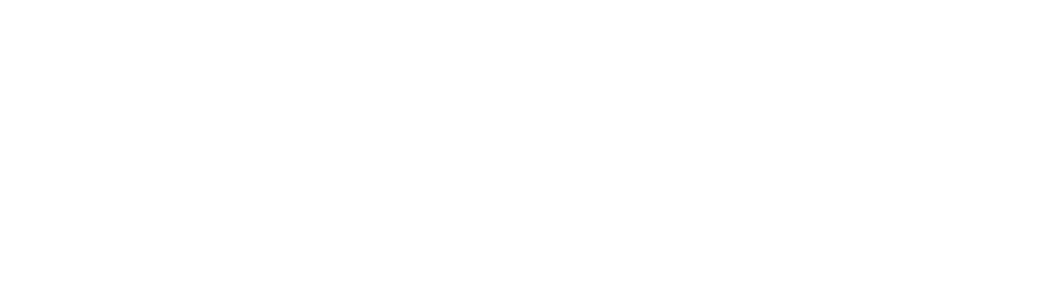
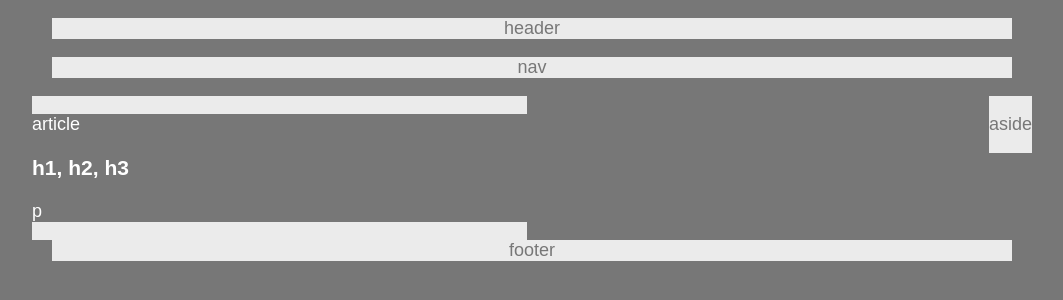
Before and after one commit to juarezadolfo/HW-Wireframe, a plain HTML site: page index.html in a window 1280 px wide. Shown: the whole page, without its empty margins (108-1171 px from the left). Drawn offline with Linux system fonts and the light colour scheme.

Commit message:
Fixed footer

```diff
--- a/index.html
+++ b/index.html
@@ -1,12 +1,55 @@
 <!DOCTYPE html>
 <html lang="en">
 <head>
+        <link rel="stylesheet" href="reset.css">
+            <link rel="stylesheet" href="style.css">
+
     <meta charset="UTF-8">
     <meta name="viewport" content="width=device-width, initial-scale=1.0">
     <meta http-equiv="X-UA-Compatible" content="ie=edge">
-    <title>Document</title>
+
+        <title>Building a Wireframe by AZJ</title>
+
 </head>
 <body>
+    <div class="container">
+    <header>
+    <p>header</p>
+    </header>
+
+<nav>
+    <p>nav</p>
+</nav>
+
+<section>
+        <article>
+            <p>article</p>
+                <h1>h1, h2, h3</h1>
+                <p><p>p</p></p>
+            </article>
+</section>
+
+<aside>
+        <p>aside</p>
+        </aside>
+
+<footer>
+    <p>footer</p>
+</footer>
+
+</div>
 
 </body>
 </html>
+
+<!-- Your HTML should have each of the following sections:
+Header
+Nav
+Aside
+Section
+Article (With a Heading)
+Headers
+Paragraph
+
+Don't forget to review these concepts: float, padding, margin, display, overflow, clear and text-align.
+ -->
--- a/style.css
+++ b/style.css
@@ -1,3 +1,86 @@
-#container {
+body {
+    background:  #777777;
+    font-family: 'Arial', 'Helvetica Neue', Helvetica, sans-serif;
+    font-size: 18px;
+}
 
+.container{
+    width: 1000px;
+    margin: auto;
 }
+
+header{
+    background: #ebebeb;
+    margin: auto;
+    /* margin top; */
+    width: 960px;
+    text-align: center;
+    /* padding: ; */
+    font-family: 'Arial', 'Helvetica Neue', Helvetica, sans-serif;
+    font-size: 18px;
+    color: #777777;
+}
+
+nav {
+    background: #ebebeb;
+    margin: auto;
+    /* margin top: ; */
+    width: 960px;
+    text-align: center;
+    /* padding: ; */
+    font-family: 'Arial', 'Helvetica Neue', Helvetica, sans-serif;
+    font-size: 18px;
+    color: #777777;
+}
+
+section {
+    background: #ebebeb;
+    width: 495px;
+    float: left;
+}
+
+article {
+
+    margin: auto;
+    background:  #777777;
+    color: white;
+}
+
+aside {
+    float: right;
+    margin: auto;
+    background:  #ebebeb;
+    color: #777777;
+}
+
+footer {
+    background: #ebebeb;
+    margin: auto;
+    /* margin top: ; */
+    width: 960px;
+    text-align: center;
+    /* padding: ; */
+    font-family: 'Arial', 'Helvetica Neue', Helvetica, sans-serif;
+    font-size: 18px;
+    color: #777777;
+    clear: both;
+}
+
+
+
+
+
+/* Your CSS should have styles for each of the following elements:
+Body
+Header, nav, and footer
+Section
+Aside
+Article
+.clear
+Your text elements: h1, p, etc.
+The colors used in your final layout should be:
+Background: #777
+Content: #ebebeb
+The widths of each section should be:
+body: 960px
+section: 495px */
```
